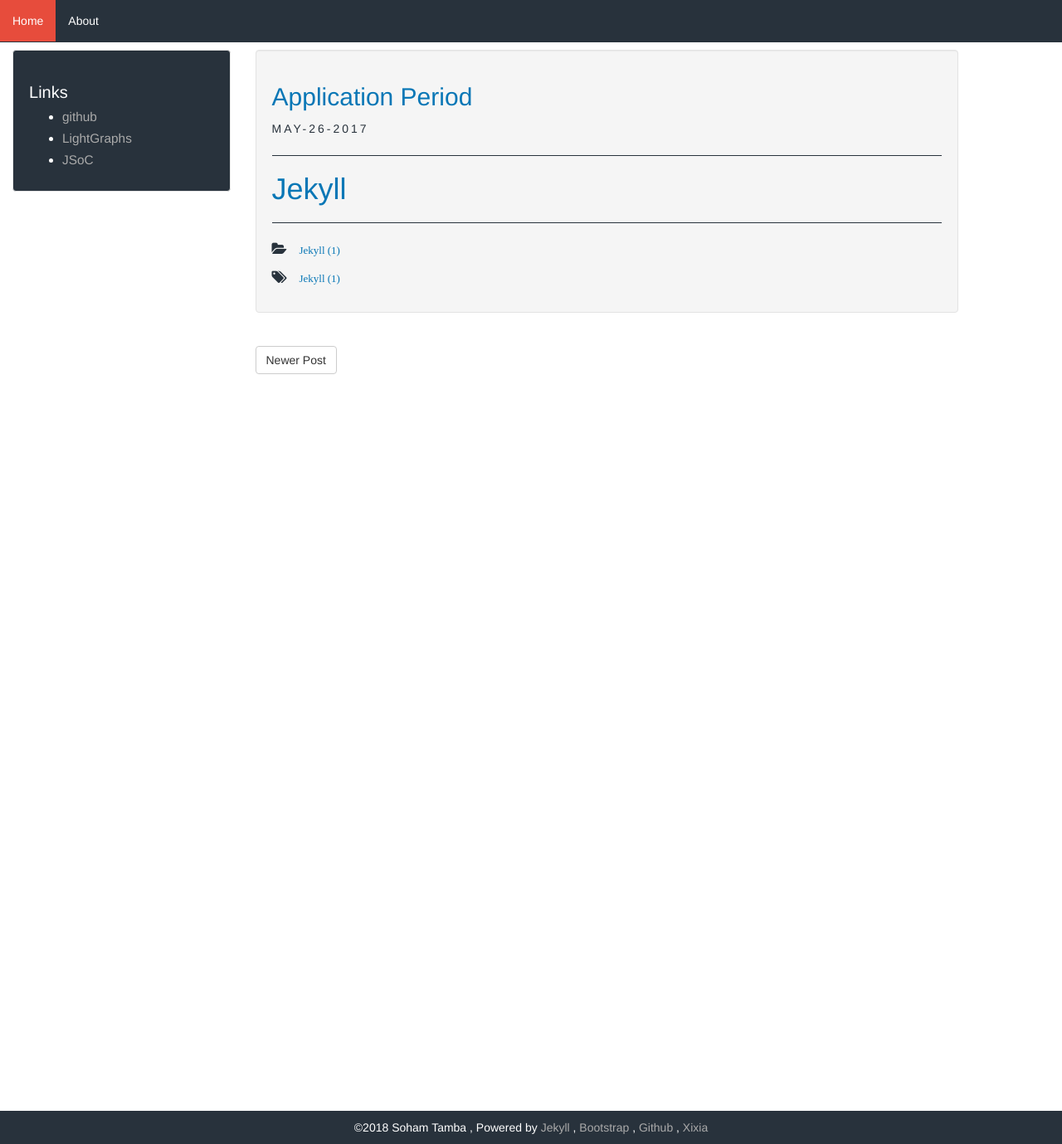
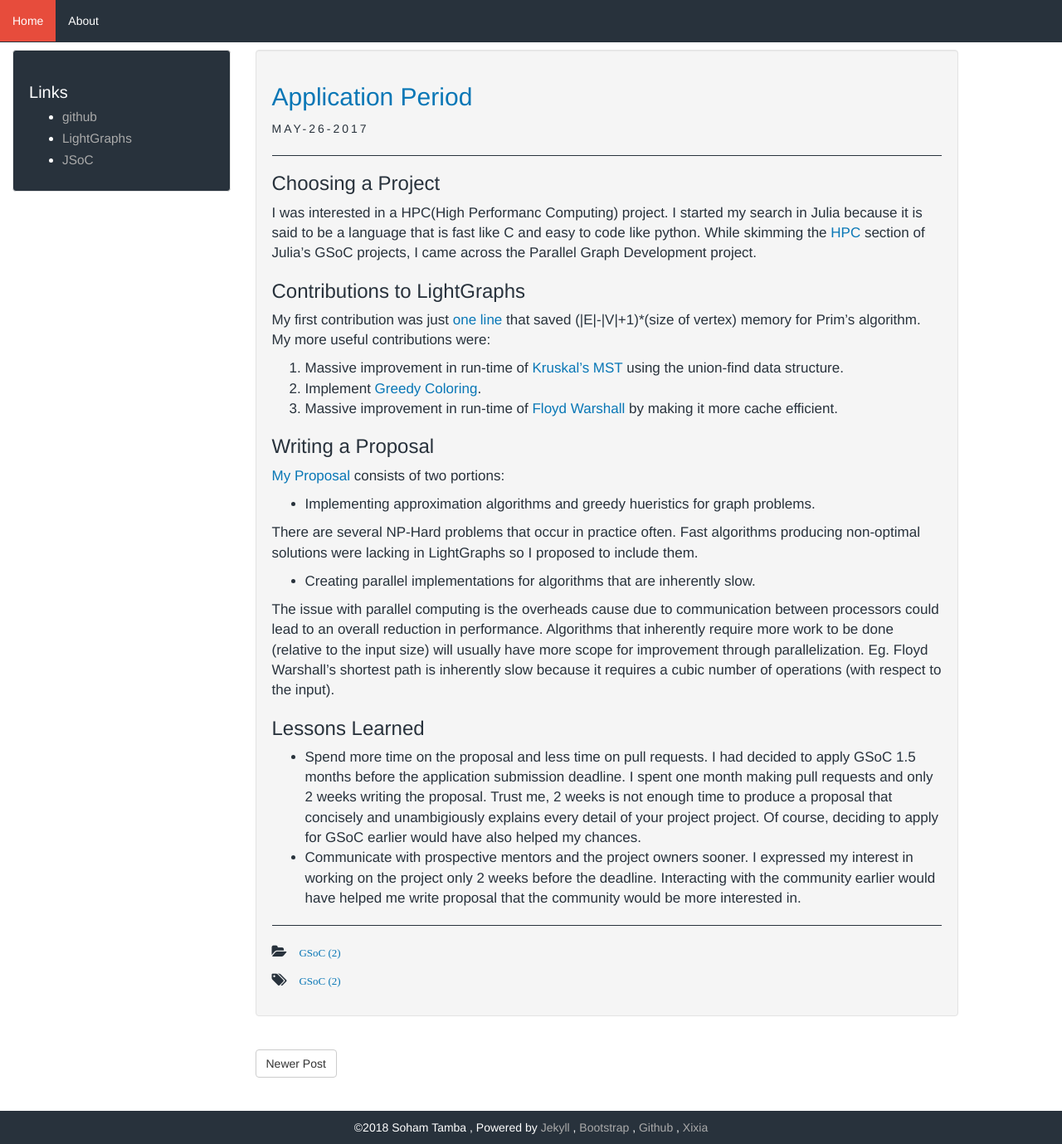
Before and after one commit to SohamTamba/GSoC, a Jekyll site: the page built from _posts/2017-05-26-application-period.markdown, in a window 1280 px wide and 1379 px high. Shown: the whole window at 83% size. Built offline with Jekyll 4.4.1, drawn with Linux system fonts in a browser that asks for light colours.

Commit message:
Application Period

```diff
--- a/_posts/2017-05-26-application-period.markdown
+++ b/_posts/2017-05-26-application-period.markdown
@@ -2,71 +2,33 @@
 layout: post
 title:  "Application Period"
 date:   2017-05-26 14:10:51 +0800
-categories: Jekyll
-tags: Jekyll
-description: This is just another copy of the read me page of Jekyll.
+categories: GSoC
+tags: GSoC
+description: FEB-13-2018 to MAR-27-2018.
 ---
-# [Jekyll](https://jekyllrb.com/)
 
-<!---
-[![Gem Version](https://img.shields.io/gem/v/jekyll.svg)][ruby-gems]
-[![Linux Build Status](https://img.shields.io/travis/jekyll/jekyll/master.svg?label=Linux%20build)][travis]
-[![Windows Build status](https://img.shields.io/appveyor/ci/jekyll/jekyll/master.svg?label=Windows%20build)][appveyor]
-[![Test Coverage](https://img.shields.io/codeclimate/coverage/github/jekyll/jekyll.svg)][coverage]
-[![Code Climate](https://img.shields.io/codeclimate/github/jekyll/jekyll.svg)][codeclimate]
-[![Dependency Status](https://img.shields.io/gemnasium/jekyll/jekyll.svg)][gemnasium]
-[![Security](https://hakiri.io/github/jekyll/jekyll/master.svg)][hakiri]
+### Choosing a Project
+I was interested in a HPC(High Performanc Computing) project. I started my search in Julia because it is said to be a language that is fast like C and easy to code like python. While skimming the [HPC](https://julialang.org/soc/projects/hpc.html) section of Julia's GSoC projects, I came across the Parallel Graph Development project.
 
-[ruby-gems]: https://rubygems.org/gems/jekyll
-[gemnasium]: https://gemnasium.com/jekyll/jekyll
-[codeclimate]: https://codeclimate.com/github/jekyll/jekyll
-[coverage]: https://codeclimate.com/github/jekyll/jekyll/coverage
-[hakiri]: https://hakiri.io/github/jekyll/jekyll/master
-[travis]: https://travis-ci.org/jekyll/jekyll
-[appveyor]: https://ci.appveyor.com/project/jekyll/jekyll/branch/master
+### Contributions to LightGraphs
+My first contribution was just [one line](https://github.com/JuliaGraphs/LightGraphs.jl/pull/839) that saved (|E|-|V|+1)*(size of vertex) memory for Prim's algorithm.
+My more useful contributions were:
+1. Massive improvement in run-time of [Kruskal's MST](https://github.com/JuliaGraphs/LightGraphs.jl/pull/843) using the union-find data structure.
+2. Implement [Greedy Coloring](https://github.com/JuliaGraphs/LightGraphs.jl/pull/844).
+3. Massive improvement in run-time of [Floyd Warshall](https://github.com/JuliaGraphs/LightGraphs.jl/pull/873) by making it more cache efficient.
 
-Jekyll is a simple, blog-aware, static site generator perfect for personal, project, or organization sites. Think of it like a file-based CMS, without all the complexity. Jekyll takes your content, renders Markdown and Liquid templates, and spits out a complete, static website ready to be served by Apache, Nginx or another web server. Jekyll is the engine behind [GitHub Pages](https://pages.github.com), which you can use to host sites right from your GitHub repositories.
+### Writing a Proposal
+[My Proposal](https://github.com/SohamTamba/GSoC/blob/gh-pages/Proposal.pdf) consists of two portions:
+  * Implementing approximation algorithms and greedy hueristics for graph problems.
 
-## Philosophy
+There are several NP-Hard problems that occur in practice often. Fast algorithms producing non-optimal solutions were lacking in LightGraphs so I proposed to include them.
 
-Jekyll does what you tell it to do — no more, no less. It doesn't try to outsmart users by making bold assumptions, nor does it burden them with needless complexity and configuration. Put simply, Jekyll gets out of your way and allows you to concentrate on what truly matters: your content.
+  * Creating parallel implementations for algorithms that are inherently slow.
 
-See: https://jekyllrb.com/philosophy
+The issue with parallel computing is the overheads cause due to communication between processors could lead to an overall reduction in performance. Algorithms that inherently require more work to be done (relative to the input size) will usually have more scope for improvement through parallelization. Eg. Floyd Warshall's shortest path is inherently slow because it requires a cubic number of operations (with respect to the input).
 
-## Having trouble?
-
-See: https://jekyllrb.com/docs/troubleshooting/
-
-## Getting Started
-
-* [Install](https://jekyllrb.com/docs/installation/) the gem
-* Read up about its [Usage](https://jekyllrb.com/docs/usage/) and [Configuration](https://jekyllrb.com/docs/configuration/)
-* Take a gander at some existing [Sites](https://wiki.github.com/jekyll/jekyll/sites)
-* [Fork](https://github.com/jekyll/jekyll/fork) and [Contribute](https://jekyllrb.com/docs/contributing/) your own modifications
-* Have questions? Check out our official forum community [Jekyll Talk](https://talk.jekyllrb.com/) or [`#jekyll` on irc.freenode.net](https://botbot.me/freenode/jekyll/)
-
-## Code of Conduct
-
-In order to have a more open and welcoming community, Jekyll adheres to a
-[code of conduct](CODE_OF_CONDUCT.markdown) adapted from the Ruby on Rails code of
-conduct.
-
-Please adhere to this code of conduct in any interactions you have in the
-Jekyll community. It is strictly enforced on all official Jekyll
-repositories, websites, and resources. If you encounter someone violating
-these terms, please let a [team captain](https://github.com/orgs/jekyll/teams/affinity-team-captains/members) know and we will address it as soon as possible.
-
-## Diving In
-
-* [Migrate](http://import.jekyllrb.com/docs/home/) from your previous system
-* Learn how the [YAML Front Matter](https://jekyllrb.com/docs/frontmatter/) works
-* Put information on your site with [Variables](https://jekyllrb.com/docs/variables/)
-* Customize the [Permalinks](https://jekyllrb.com/docs/permalinks/) your posts are generated with
-* Use the built-in [Liquid Extensions](https://jekyllrb.com/docs/templates/) to make your life easier
-* Use custom [Plugins](https://jekyllrb.com/docs/plugins/) to generate content specific to your site
-
-## License
-
-See the [LICENSE](https://github.com/jekyll/jekyll/blob/master/LICENSE) file.
-
--->
+### Lessons Learned
+  * Spend more time on the proposal and less time on pull requests.
+I had decided to apply GSoC 1.5 months before the application submission deadline. I spent one month making pull requests and only 2 weeks writing the proposal. Trust me, 2 weeks is not enough time to produce a proposal that concisely and unambigiously explains every detail of your project project. Of course, deciding to apply for GSoC earlier would have also helped my chances.
+  * Communicate with prospective mentors and the project owners sooner.
+I expressed my interest in working on the project only 2 weeks before the deadline. Interacting with the community earlier would have helped me write proposal that the community would be more interested in.
--- a/about.html
+++ b/about.html
@@ -3,12 +3,12 @@ layout: default
 ---
 
 <div class="well">
-    <h1>About Me</h1>
-    <p>My name is Soham Tamba. I graduated from National Institute of Technolgy (Goa) in 2018 with a B.Tech degree in Computer Science and Engineering.</p>
+    <h1>Me</h1>
+    <p>My name is Soham Tamba. I graduated from National Institute of Technolgy (Goa, India) in 2018 with a B.Tech degree in Computer Science and Engineering.</p>
 </div>
 
 
 <div class="well">
     <h1>Blog</h1>
-    <p>I am using this blog to document my experiences during GSoC 2018. I will attempt to provide as much useful information as possible to convey my experiences and accomplishments during the 3 month program. I hope other novice developers learn something useful this blog.</p>
+    <p>I am using this blog to document my experiences during GSoC 2018. I will attempt to provide as much useful information as possible to convey my experiences and accomplishments during the 3 month program. I hope other novice developers learn something useful this blog. I assume that the reader has had a basic introduction into algorithms and graph theory.</p>
 </div>
```
